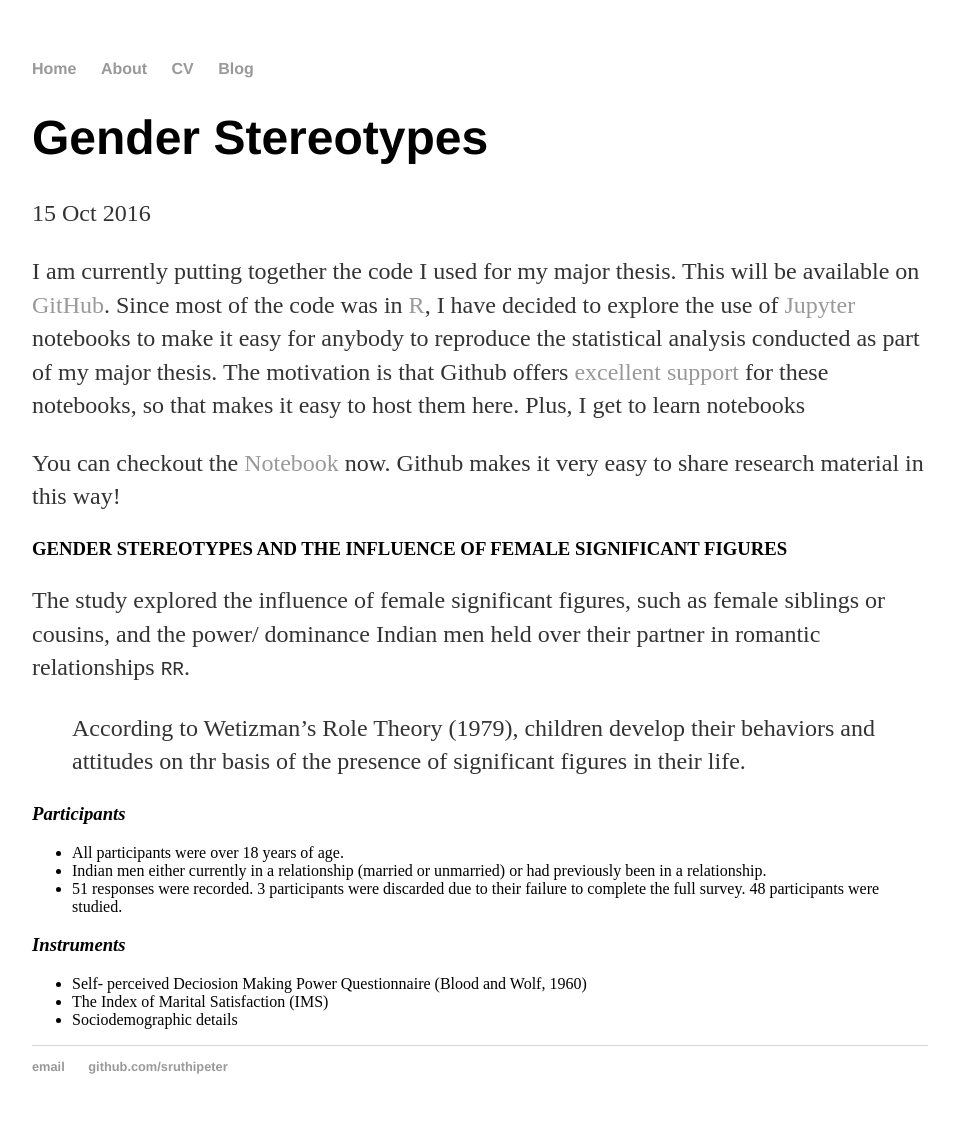
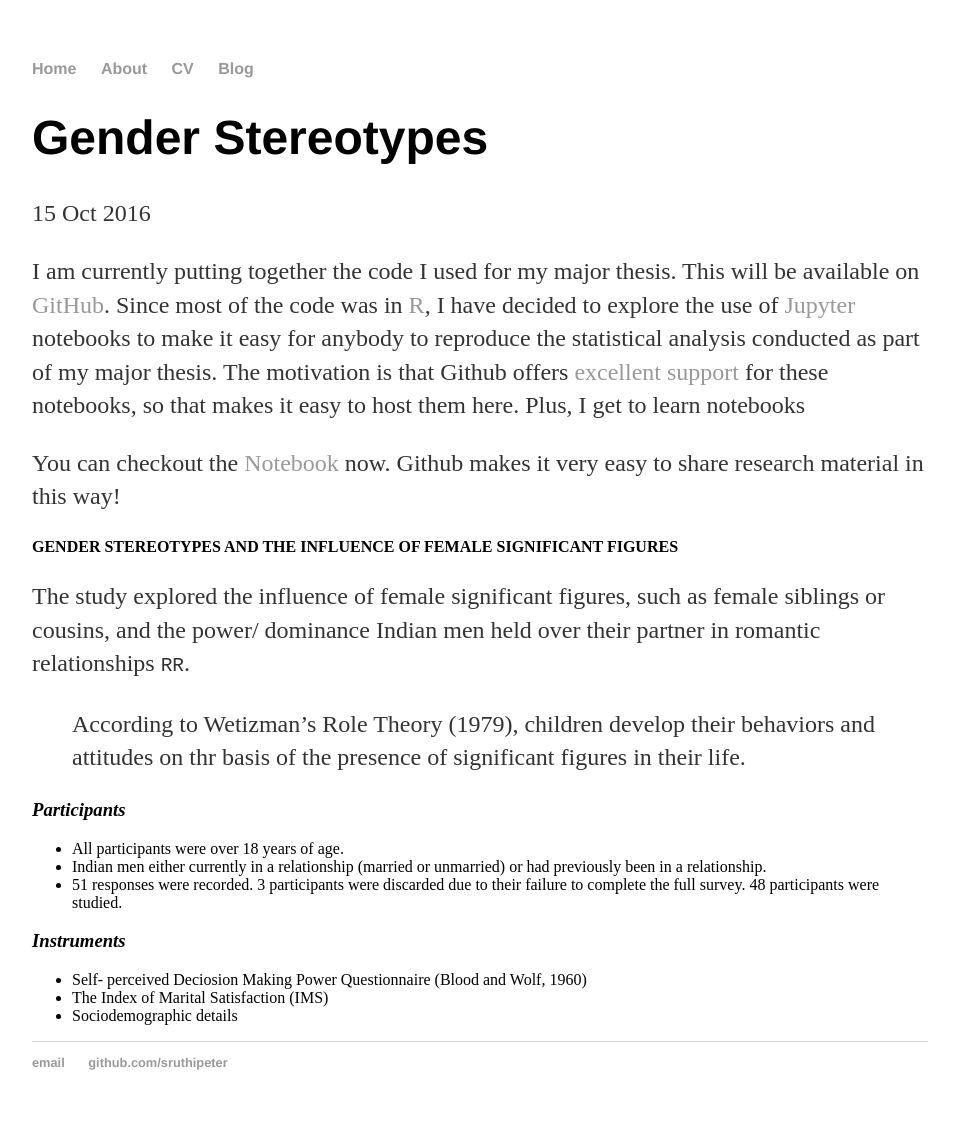
Before and after one commit to sruthipeter/sruthipeter.github.io, a Jekyll site: the page built from _posts/2016-10-16-gender-sterotypes.md, in a window 1280 px wide. Shown: the whole page, without its empty margins (160-1119 px from the left). Built offline with Jekyll 4.4.1, drawn with Linux system fonts in a browser that asks for light colours.

```diff
--- a/_posts/2016-10-16-gender-sterotypes.md
+++ b/_posts/2016-10-16-gender-sterotypes.md
@@ -8,19 +8,19 @@ I am currently putting together the code I used for my major thesis. This will b
 
 You can checkout the [Notebook](https://github.com/sruthipeter/gender-stereotypes/blob/master/gender-stereotypes.ipynb) now. Github makes it very easy to share research material in this way!
 
-### **GENDER STEREOTYPES AND THE INFLUENCE OF FEMALE SIGNIFICANT FIGURES**
+#### **GENDER STEREOTYPES AND THE INFLUENCE OF FEMALE SIGNIFICANT FIGURES**
 
 The study explored the influence of female significant figures, such as female siblings or cousins, and the power/ dominance Indian men held over their partner in romantic relationships `RR`.
 
 >According to Wetizman's Role Theory (1979), children develop their behaviors and attitudes on thr basis of the presence of significant figures in their life.
 
-### **_Participants_** ###
+### **_Participants_**
 
 * All participants were over 18 years of age.
 * Indian men either currently in a relationship (married or unmarried) or had previously been in a relationship.
 * 51 responses were recorded. 3 participants were discarded due to their failure to complete the full survey. 48 participants were studied.
 
-### **_Instruments_** ###
+### **_Instruments_**
 
 * Self- perceived Deciosion Making Power Questionnaire (Blood and Wolf, 1960)
 * The Index of Marital Satisfaction (IMS)
```
